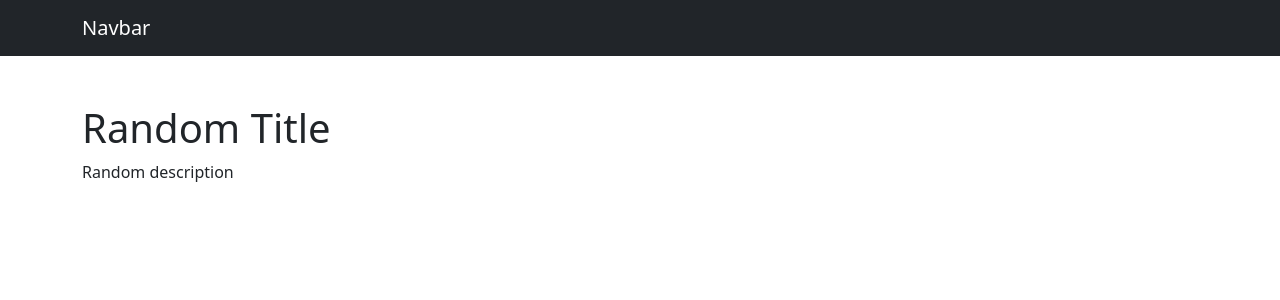
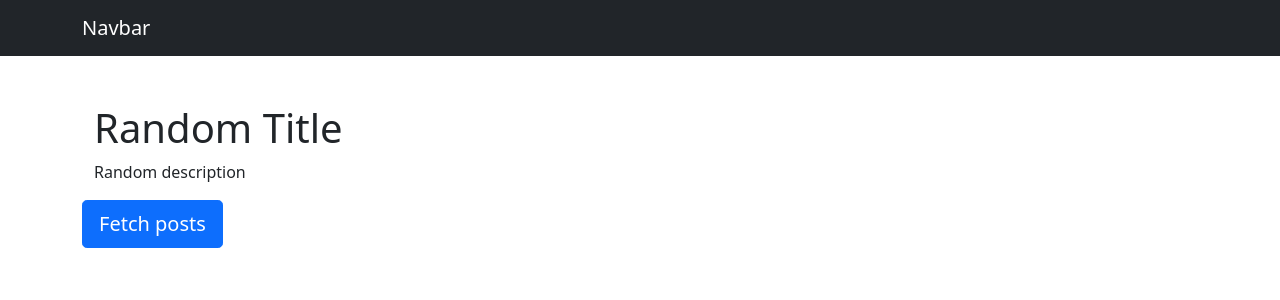
Before and after one commit to karankumarshreds/ReactTDD, a React (Create React App) app: page / in a window 1280 px wide. Shown: the top 300 px of the page. Built offline with nearby package versions, Linux system fonts and the light colour scheme.

Commit message:
add button test

```diff
--- a/src/App.js
+++ b/src/App.js
@@ -2,14 +2,21 @@ import React from 'react';
 // components
 import Header from './components/Header/Header';
 import Headline from './components/Headline/Headline';
+import Button from './components/Button/Button';
 
 const App = () => {
-  return (
-    <React.Fragment>
-      <Header />
-      <Headline title="Random Title" description="Random description" />
-    </React.Fragment>
-  );
+    return (
+        <React.Fragment>
+            <Header />
+            <div className="container">
+                <Headline
+                    title="Random Title"
+                    description="Random description"
+                />
+                <Button />
+            </div>
+        </React.Fragment>
+    );
 };
 
 export default App;
--- /dev/null
+++ b/src/components/Button/Button.js
@@ -0,0 +1,11 @@
+import React from 'react';
+
+const Button = () => {
+    return (
+        <button className="btn btn-primary btn-lg" data-test="Button">
+            Fetch posts
+        </button>
+    );
+};
+
+export default Button;
```
Also changed, not shown: 1 other file (tests, documents, lock files or other folders).
